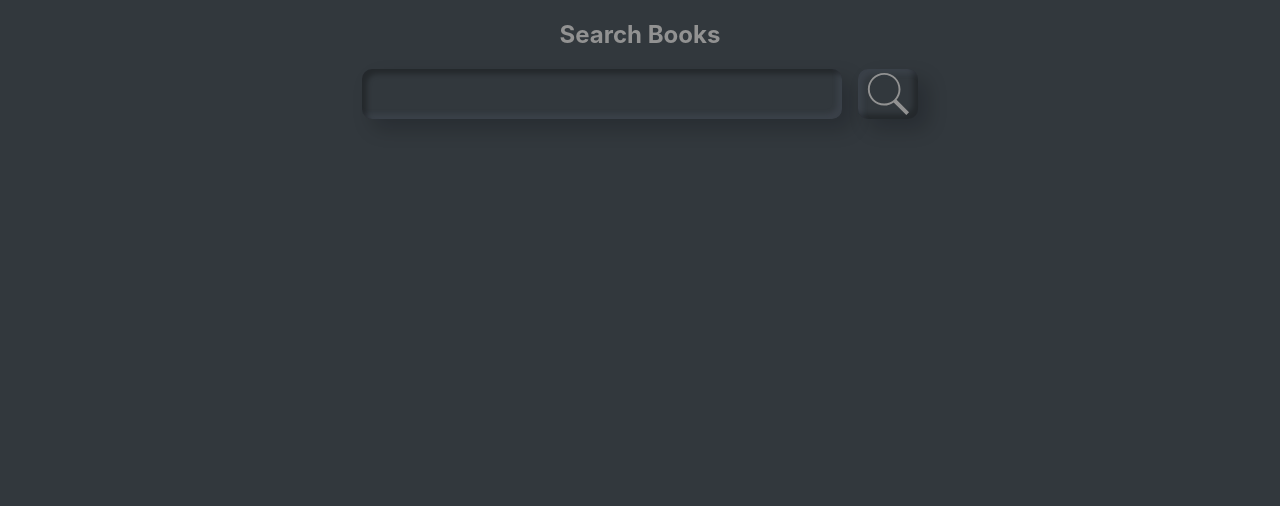
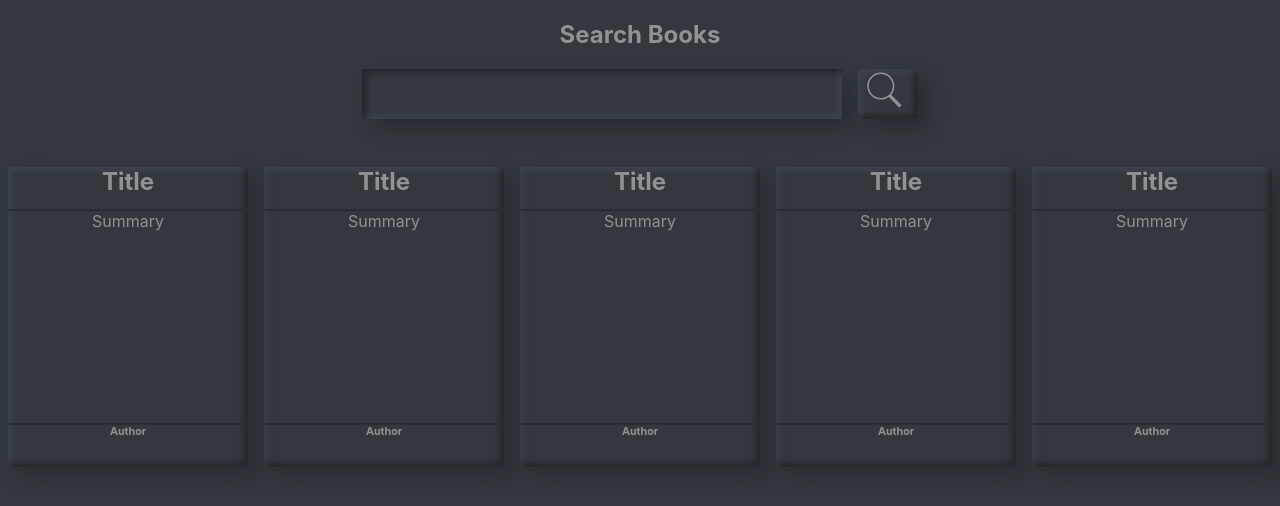
Before and after one commit to nayak-kratik/Search-Engine, a React (Create React App) app: page / in a window 1280 px wide. Shown: the top 506 px of the page. Built offline with nearby package versions, Linux system fonts and the light colour scheme; the HTML template or start-up script is replaced by a standard one.

Commit message:
Added search result display cards to UI

```diff
--- a/src/App.css
+++ b/src/App.css
@@ -44,7 +44,7 @@
 }
 .search-bar__input {
   width: calc(35%);
-  border-radius: 10px;
+  border-radius: var(--border-radius);
   background-color: var(--theme-gray-color);
   /* box-shadow: 10px 10px 20px rgba(0, 2, 10, 0.2); */
   box-shadow: 10px 10px 20px rgba(0, 2, 10, 0.2),
@@ -55,7 +55,7 @@
 }
 
 .search-bar__submit {
-  border-radius: 10px;
+  border-radius: var(--border-radius);
   background-color: var(--theme-gray-color);
   /* box-shadow: 10px 10px 20px rgba(0, 2, 10, 0.2); */
   box-shadow: 10px 10px 20px rgba(0, 2, 10, 0.2),
@@ -66,3 +66,21 @@
 .search-bar__submit:focus {
   outline: none;
 }
+
+/* Search Result Display card */
+.search-result__display-card {
+  min-width: 200px;
+  border-radius: var(--border-radius);
+  height: 300px;
+  box-shadow: 10px 10px 20px rgba(0, 2, 10, 0.2),
+    inset 5px 5px 5px 0px rgba(103, 108, 132, 0.17),
+    inset -5px -5px 5px 0px rgba(0, 0, 0, 0.28);
+  color: var(--text-color);
+}
+
+.display-card__title {
+  border-bottom: 2px solid #282d32;
+}
+.display-card__author {
+  border-top: 2px solid #282d32;
+}
--- a/src/index.css
+++ b/src/index.css
@@ -2,6 +2,7 @@
   --theme-gray-color: #32383d;
   --element-bg-color: #282c30;
   --text-color: #929292;
+  --border-radius: "10px";
 }
 
 body {
--- a/src/styles/common.css
+++ b/src/styles/common.css
@@ -42,28 +42,24 @@
 
 /* Flexbox properties */
 .flex-row {
-  -webkit-box-orient: horizontal !important;
   -webkit-box-direction: normal !important;
   -ms-flex-direction: row !important;
   flex-direction: row !important;
 }
 
 .flex-column {
-  -webkit-box-orient: vertical !important;
   -webkit-box-direction: normal !important;
   -ms-flex-direction: column !important;
   flex-direction: column !important;
 }
 
 .flex-row-reverse {
-  -webkit-box-orient: horizontal !important;
   -webkit-box-direction: reverse !important;
   -ms-flex-direction: row-reverse !important;
   flex-direction: row-reverse !important;
 }
 
 .flex-column-reverse {
-  -webkit-box-orient: vertical !important;
   -webkit-box-direction: reverse !important;
   -ms-flex-direction: column-reverse !important;
   flex-direction: column-reverse !important;
@@ -201,6 +197,21 @@
 .align-self-stretch {
   -ms-flex-item-align: stretch !important;
   align-self: stretch !important;
+}
+.flex-1 {
+  flex: 1;
+}
+.flex-2 {
+  flex: 2;
+}
+.flex-3 {
+  flex: 3;
+}
+.flex-4 {
+  flex: 4;
+}
+.flex-5 {
+  flex: 5;
 }
 
 /* Border  */
--- a/src/views/AutoComplete.jsx
+++ b/src/views/AutoComplete.jsx
@@ -1,10 +1,11 @@
 import React from "react";
-import { Header, SearchBar } from "./components";
+import { Header, SearchBar, SearchResult } from "./components";
 const AutoComplete = () => {
   return (
     <>
       <Header></Header>
       <SearchBar></SearchBar>
+      <SearchResult></SearchResult>
     </>
   );
 };
--- /dev/null
+++ b/src/views/components/DisplayCard.jsx
@@ -0,0 +1,14 @@
+import React from "react";
+import "../../styles/common.css";
+import "../../App.css";
+
+const DisplayCard = () => {
+  return (
+    <div className="search-result__display-card d-flex flex-column flex-1 mx-2">
+      <h2 className="display-card__title flex-1 m-0">Title</h2>
+      <p className="display-card__summary flex-5 m-0">Summary</p>
+      <h6 className="display-card__author flex-1 m-0"> Author</h6>
+    </div>
+  );
+};
+export default DisplayCard;
--- a/src/views/components/SearchResult.jsx
+++ b/src/views/components/SearchResult.jsx
@@ -1,9 +1,17 @@
 import React from "react";
 import "../../styles/common.css";
 import "../../App.css";
-// import DisplayCard from "./DisplayCard";
+import DisplayCard from "./DisplayCard";
 
 const SearchResult = () => {
-  return <div className="d-flex">{/* <DisplayCard></DisplayCard> */}</div>;
+  return (
+    <div className="search-result d-flex flex-wrap mt-5">
+      <DisplayCard></DisplayCard>
+      <DisplayCard></DisplayCard>
+      <DisplayCard></DisplayCard>
+      <DisplayCard></DisplayCard>
+      <DisplayCard></DisplayCard>
+    </div>
+  );
 };
 export default SearchResult;
```
Also changed, not shown: src/assets/search.svg.
